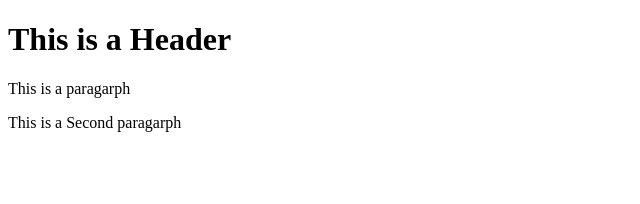
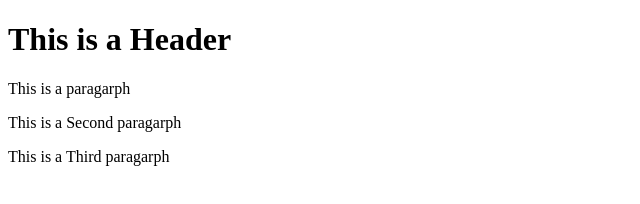
Before and after one commit to parikshit25/git-test, a website: page index.html in a window 1280 px wide. Shown: the whole page, without its empty margins (0-640 px from the left). Drawn offline with Linux system fonts and the light colour scheme.

Commit message:
fourth commit

```diff
--- a/index.html
+++ b/index.html
@@ -8,5 +8,7 @@
 
 <p>This is a Second paragarph</p>
 
+<p>This is a Third paragarph</p>
+
 </body>
 </html>
```
Also changed, not shown: package.json (added, +24 -0 lines), 2 other files.
